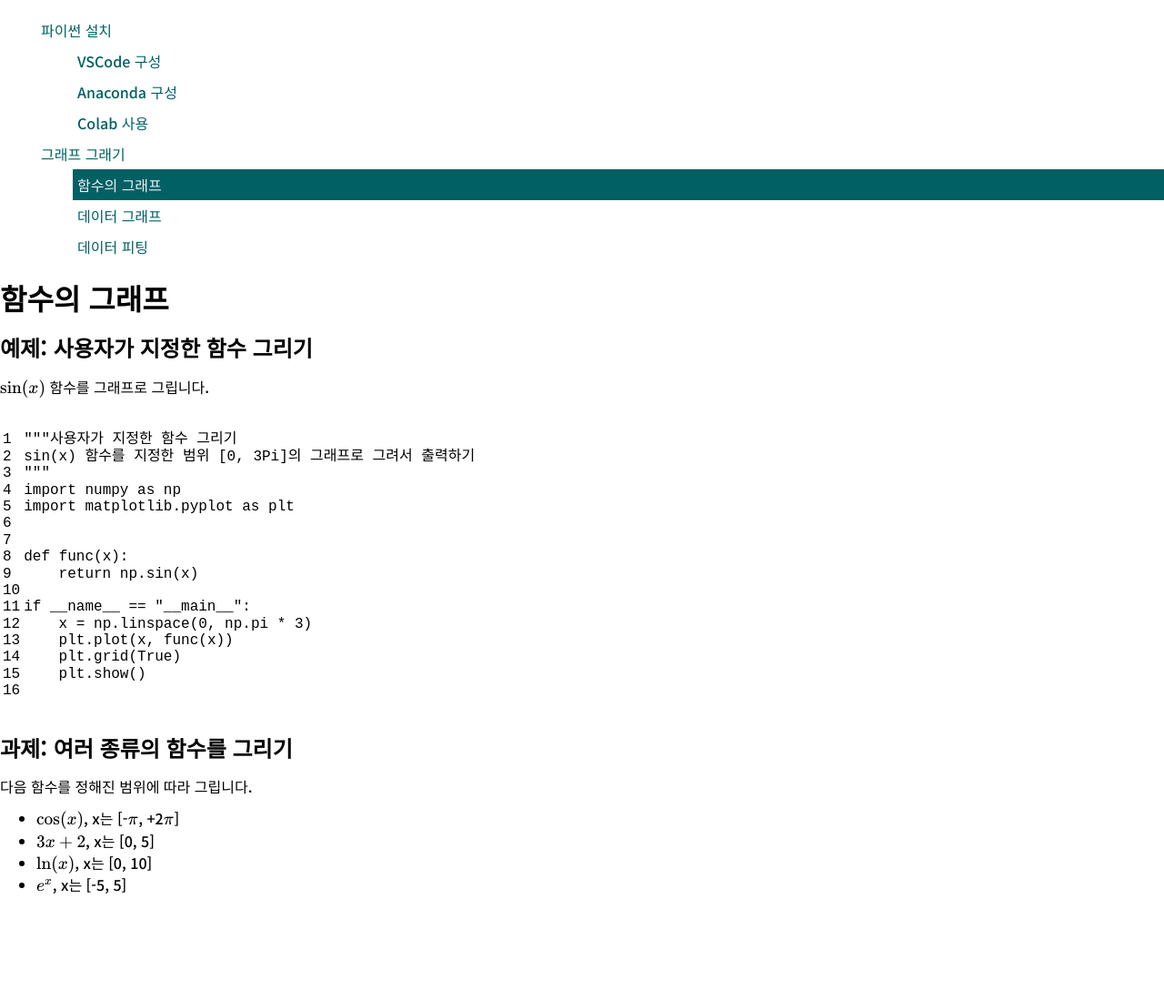
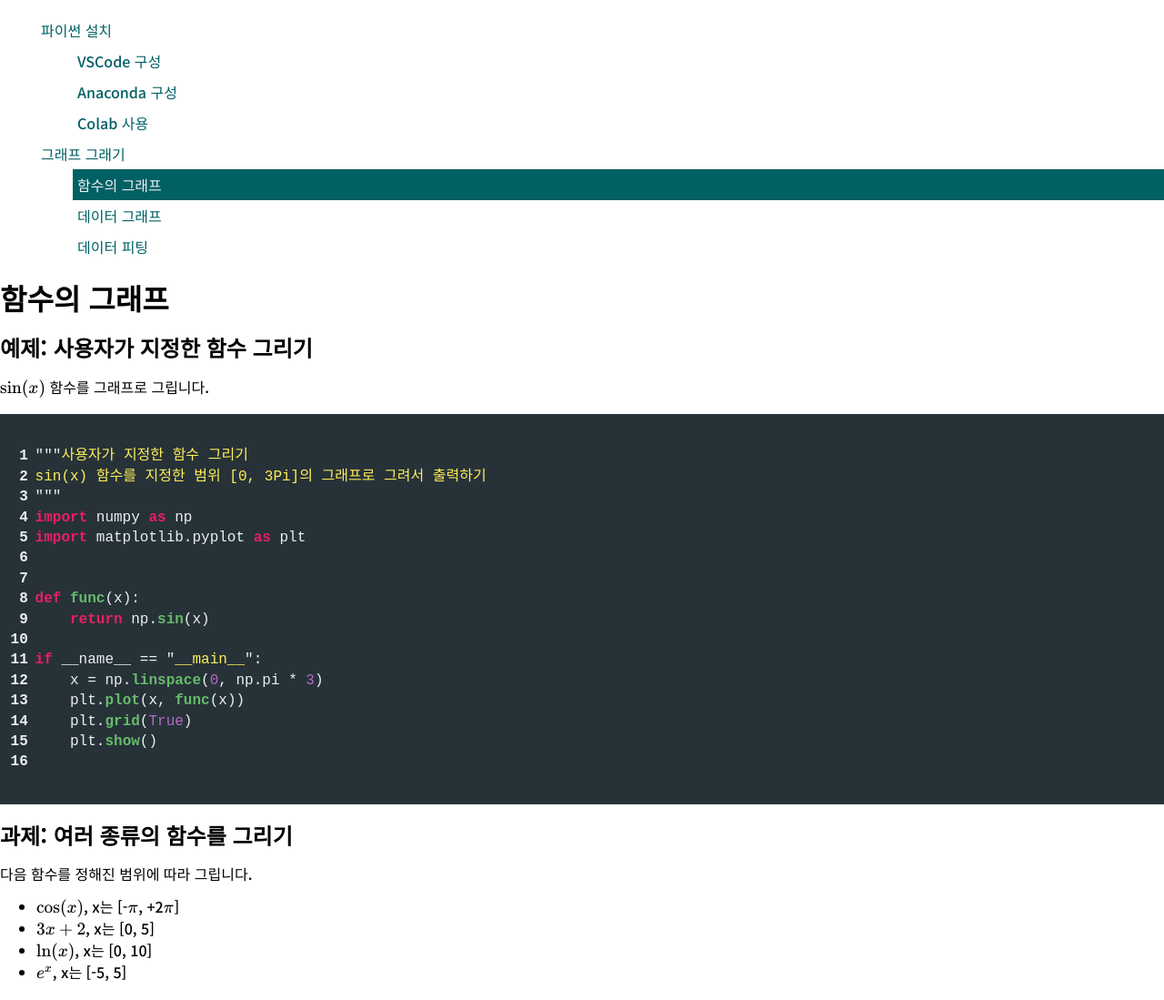
Before and after one commit to CNU-Computer-Physics/CNU-Computer-Physics.github.io, a Jekyll site: the page built from docs/plotting/function_plot.md, in a window 1280 px wide. Shown: the whole page at 91% size. Built offline with Jekyll 4.4.1, drawn with Linux system fonts in a browser that asks for light colours; nearby versions of some CDN libraries; some web fonts are replaced; before the commit the page ends 1002 px from its top, so only the background shows below that.

Commit message:
update format

```diff
--- a/_layouts/default.html
+++ b/_layouts/default.html
@@ -3,6 +3,7 @@
 {% include docs_loader.html -%}
 {% include article_loader.html -%}
 <head>
+  <meta name="viewport" content="width=device-width, initial-scale=1, shrink-to-fit=no">
   {% if page.url == "/" %}
   <meta http-equiv="refresh" content="0;URL='{{ site.docsurl | absolute_url }}'" />
   {% endif %}
--- a/_sass/common.sass
+++ b/_sass/common.sass
@@ -1,2 +1,2 @@
 a
-    text-decoration: none
+  text-decoration: none
--- a/_sass/font.sass
+++ b/_sass/font.sass
@@ -1,6 +1,6 @@
 @import url("https://fonts.googleapis.com/css2?family=Nanum+Gothic+Coding:wght@400;700&family=Noto+Sans+KR:wght@100;300;500;700;900&display=swap")
 
 body
-    font-family: 'Noto Sans KR', sans-serif
-code
-    font-family: 'Nanum Gothic Coding', monospace
+  font-family: 'Noto Sans KR', sans-serif
+code, pre, div.highlighter-rouge
+  font-family: 'Nanum Gothic Coding', monospace
--- /dev/null
+++ b/_sass/highlighter-rouge.sass
@@ -0,0 +1,24 @@
+div.highlighter-rouge
+  overflow-x: auto
+  background: material-color('blue-grey', '900')
+  color: material-color('blue-grey', '50')
+  .highlight
+    td.rouge-gutter
+      min-width: 1.5em
+      padding: 0 0.3rem
+      line-height: 1.4em
+    td.rouge-code
+      line-height: 1.4em
+    .lineno
+      font-weight: bold
+      text-align: right
+    .kn, .k
+      font-weight: bold
+      color: material-color('pink', '500')
+    .nf
+      font-weight: bold
+      color: material-color('green', '400')
+    .s
+      color: material-color('yellow', '400')
+    .mi, .bp
+      color: material-color('purple', '300')
--- a/css/main.sass
+++ b/css/main.sass
@@ -8,3 +8,4 @@
 @import "common"
 
 @import "sidebar"
+@import "highlighter-rouge"
```
